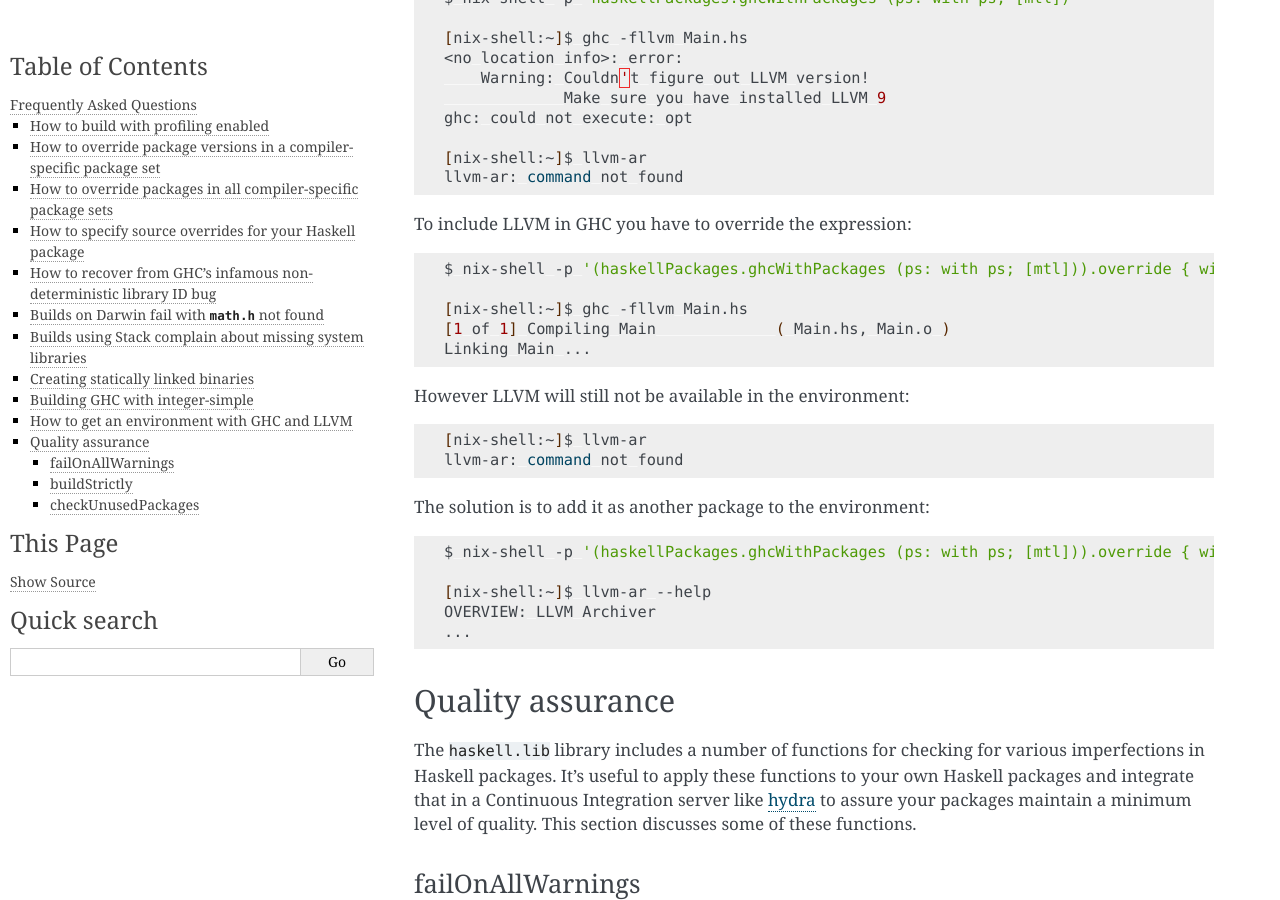
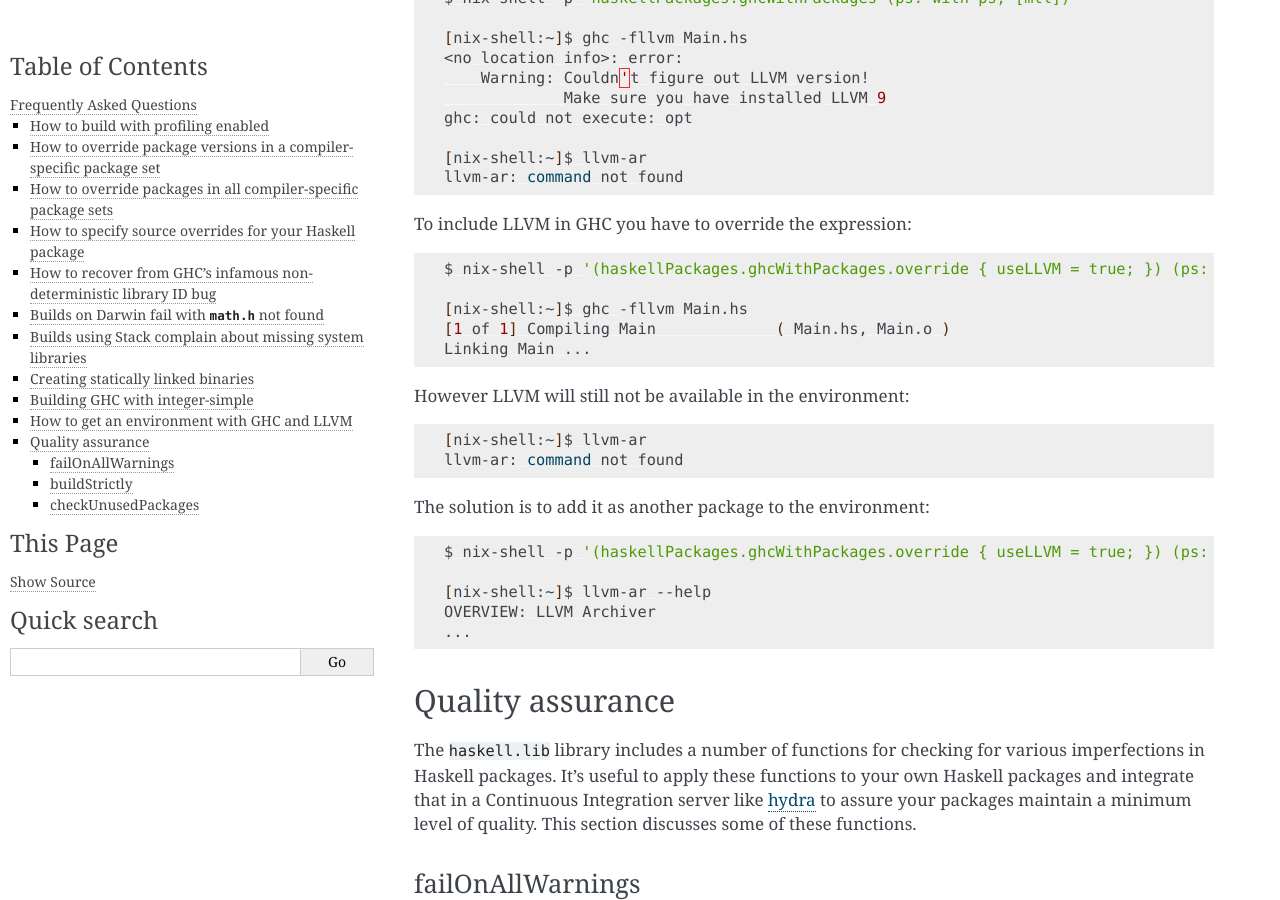
Before and after one commit to NixOS/cabal2nix, a Sphinx documentation site: the page built from doc/frequently-asked-questions.rst, in a window 1280 px wide and 900 px high, scrolled down 8274 px. Built offline with Sphinx 7.4.7, drawn with Linux system fonts in a browser that asks for light colours.

Commit message:
doc/faq: reflect upstream changes in ghcWithPackages with LLVM section

```diff
--- a/doc/frequently-asked-questions.rst
+++ b/doc/frequently-asked-questions.rst
@@ -471,7 +471,7 @@
 
 .. code:: shell
 
-   $ nix-shell -p '(haskellPackages.ghcWithPackages (ps: with ps; [mtl])).override { withLLVM = true; }'
+   $ nix-shell -p '(haskellPackages.ghcWithPackages.override { useLLVM = true; }) (ps: with ps; [mtl])'
 
    [nix-shell:~]$ ghc -fllvm Main.hs
    [1 of 1] Compiling Main             ( Main.hs, Main.o )
@@ -488,7 +488,7 @@
 
 .. code:: shell
 
-   $ nix-shell -p '(haskellPackages.ghcWithPackages (ps: with ps; [mtl])).override { withLLVM = true; }' 'haskellPackages.llvmPackages.llvm'
+   $ nix-shell -p '(haskellPackages.ghcWithPackages.override { useLLVM = true; }) (ps: with ps; [mtl])' 'haskellPackages.llvmPackages.llvm'
 
    [nix-shell:~]$ llvm-ar --help
    OVERVIEW: LLVM Archiver
```
